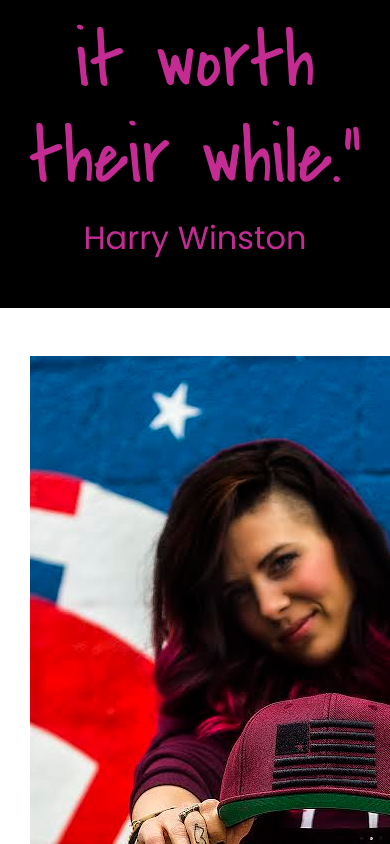
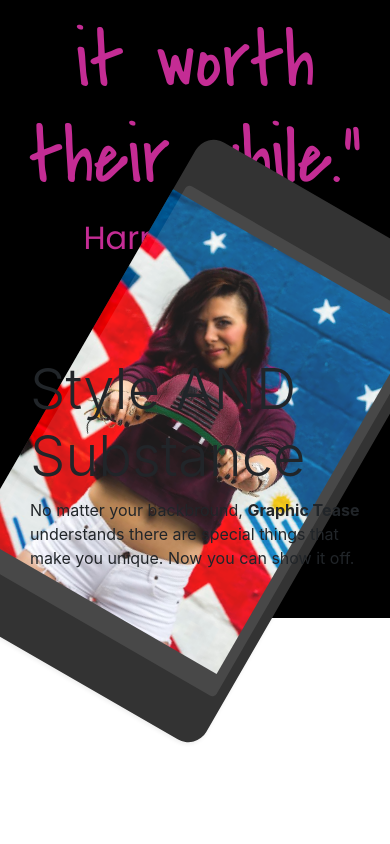
Before and after one commit to davefowler3/graphictease, a React (Create React App) app: page / in a window 390 px wide. Shown: the part 2240-3084 px from the top of the page. After the commit the page ends 2990 px from the top, so only its background shows below. Built offline with nearby package versions, Linux system fonts and the light colour scheme.

Commit message:
Adding mobile phone mockup to banner section.

```diff
--- /dev/null
+++ b/src/components/Banner.css
@@ -0,0 +1,36 @@
+.banner {
+  display: -webkit-box;
+  display: -ms-flexbox;
+  display: flex;
+  background-color: black;
+}
+
+.banner .product-device {
+  position: absolute;
+  right: 10%;
+  bottom: -30%;
+  width: 300px;
+  height: 540px;
+  background-color: #333;
+  border-radius: 21px;
+  -webkit-transform: rotate(30deg);
+          transform: rotate(30deg);
+}
+
+.banner .product-device img {
+  max-width: 280px;
+  height: auto;
+  margin-top: 22%;
+}
+
+.banner .product-device::before {
+  position: absolute;
+  top: 10%;
+  right: 10px;
+  bottom: 10%;
+  left: 10px;
+  content: "";
+  background-color: rgba(255, 255, 255, 0.1);
+  border-radius: 5px;
+}
+/*# sourceMappingURL=Banner.css.map */
--- a/src/components/Banner.js
+++ b/src/components/Banner.js
@@ -8,11 +8,11 @@ import { Container, Col, Row } from "react-bootstrap";
 function Cards () {
 
   return (
-    <div className="cards">
+    <div className="banner">
       <Container fluid>
         <Row>
           <Col className="card-item col-md-3">
-              <div className="col-md-5 p-lg-5 mx-auto my-5">
+              <div className="product-device shadow-sm d-md-block">
                 <div className="img"><img src={jillHat} alt="Model holding out hat"/></div>
               </div>
               <div className="col-md-5 p-lg-5 mx-auto my-5">
--- a/src/components/Banner.scss
+++ b/src/components/Banner.scss
@@ -0,0 +1,32 @@
+.banner {
+    display: flex;
+    background-color: black;
+
+    .product-device {
+        position: absolute;
+        right: 10%;
+        bottom: -30%;
+        width: 300px;
+        height: 540px;
+        background-color: #333;
+        border-radius: 21px;
+        transform: rotate(30deg);
+
+        img {
+            max-width: 280px;
+            height: auto;
+            margin-top: 22%;
+        }
+    }
+
+    .product-device::before {
+        position: absolute;
+        top: 10%;
+        right: 10px;
+        bottom: 10%;
+        left: 10px;
+        content: "";
+        background-color: rgba(255, 255, 255, .1);
+        border-radius: 5px;
+    }
+}
```
Also changed, not shown: 1 other file (tests, documents, lock files or other folders).
